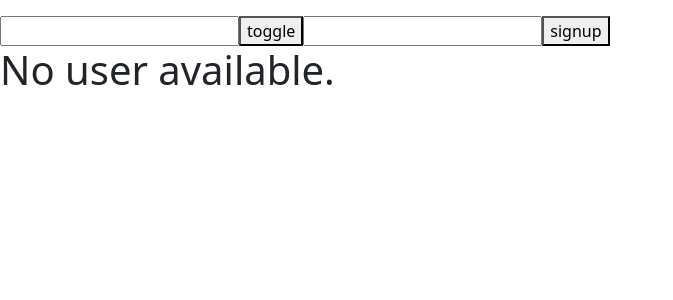
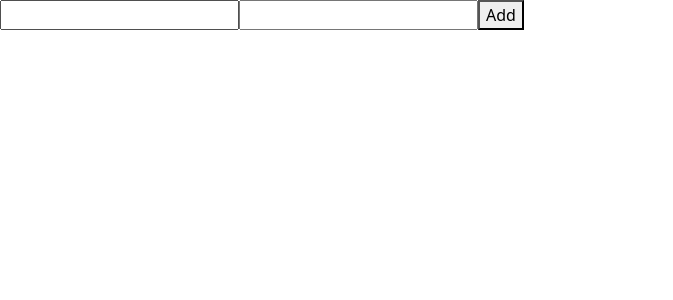
Before and after one commit to adekunleaishat1/reactjs-aprilcohort2026, a React (Vite) app: page / in a window 1280 px wide. Shown: the top 300 px of the page, without its empty margins (0-673 px from the left). Built offline with nearby package versions, Linux system fonts and the light colour scheme.

Commit message:
todolist

```diff
--- /dev/null
+++ b/src/Todo.jsx
@@ -0,0 +1,51 @@
+import React ,{useState} from 'react'
+
+const Todo = () => {
+    const [task, setTask] = useState([])
+    const [input1, setInput1] = useState ('')
+    const [input2, setInput2] = useState('')
+
+  const addTask = ()=>{
+    if (!input1.trim() || !input2.trim()) {
+        return
+
+    }
+    const taskArr = {
+        title: input1,
+        description:  input2
+    }
+    console.log(taskArr);
+    setTask([...task, taskArr])
+        setInput1('')
+        setInput2('')
+  }
+
+  const deleteTodo = (i) =>{
+    // alert(i)
+    task.splice(i,1)
+    setTask(task)
+  }
+
+  return (
+    <div>
+        <input value={input1} type="text" onChange={(e) => setInput1(e.target.value)} />
+        <input value={input2} type="text" onChange={(e) => setInput2(e.target.value)  } />
+        <button onClick={addTask}>Add</button>
+
+        {task.map((todo,index)=>{
+            return (
+                <>
+                <div key={index} className='w-50 px-2 py-2 d-flex justify-content-between align-items-center shadow-sm mx-auto'>
+                    <p>{todo.title}</p>
+                    <p>{todo.description}</p>
+                    <button onClick={()=>deleteTodo(index)} className='btn btn-danger'>delete</button>
+                </div>
+                </>
+            )
+        })}
+    </div>
+
+  )
+}
+
+export default Todo
--- a/src/main.jsx
+++ b/src/main.jsx
@@ -5,11 +5,13 @@ import App from './App.jsx'
 import App2 from "./App2.jsx"
 import Variables from './Variables.jsx'
 import Showpassword from './Showpassword.jsx'
+import Todo from './Todo.jsx'
 createRoot(document.getElementById('root')).render(
   <StrictMode>
      {/* <App2/> */}
     {/* <App /> */}
     {/* <Variables/> */}
-    <Showpassword/>
+    <Todo/>
+    {/* <Showpassword/> */}
   </StrictMode>,
 )
```
